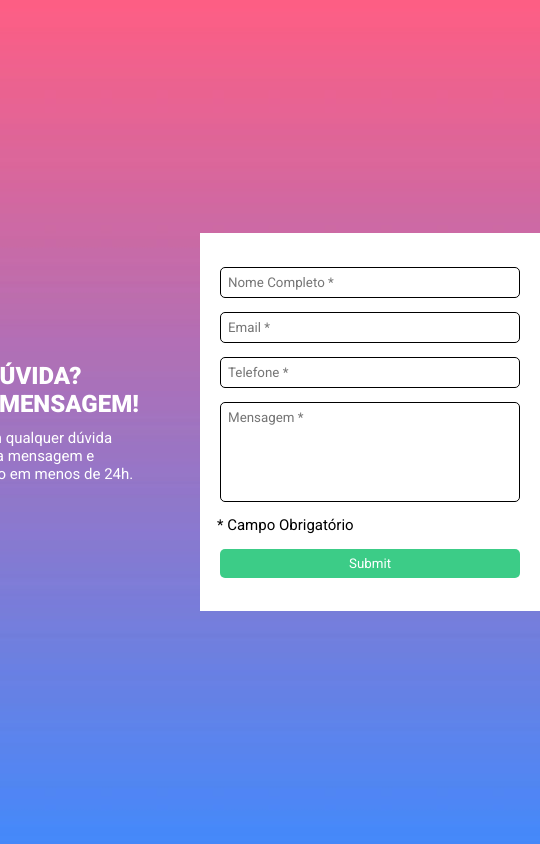
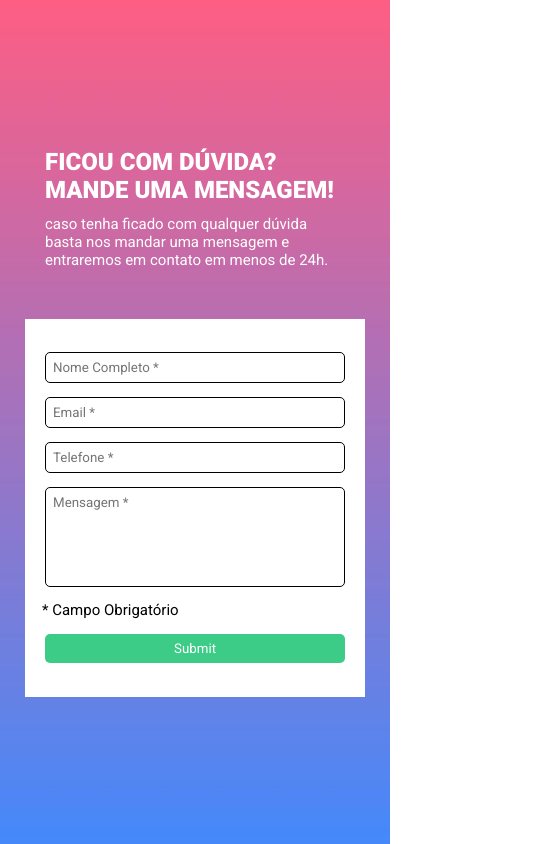
Before and after one commit to thamiresvpmarques/quest-js, a plain HTML site: page index.html in a window 390 px wide. Shown: the whole page, 540 px wide, since content can reach past the window. Drawn offline with Linux system fonts and the light colour scheme.

Commit message:
Deixando responsivo

```diff
--- a/src/css/style.css
+++ b/src/css/style.css
@@ -62,6 +62,7 @@ body{
     background-color: #3CCC87;
     margin-bottom: 0;
     margin-top: 15px;
+    cursor: pointer;
 }
 #formulario .btn:hover{
     background-color: rgb(103, 74, 244);
@@ -80,7 +81,6 @@ body{
     font-size: 8px;
     width: 85%;
     margin-bottom:5px;
-
 }
 #formulario .camp-obrigatorio.camp-invalid:last-child {
     margin-bottom: 0;
@@ -92,3 +92,10 @@ body{
 #formulario .camp.valid{
     border: 2px solid green;
 }
+@media (max-width:992px){
+    .conteudo{
+        display: flex;
+        flex-direction: column;
+
+    }
+}
```
